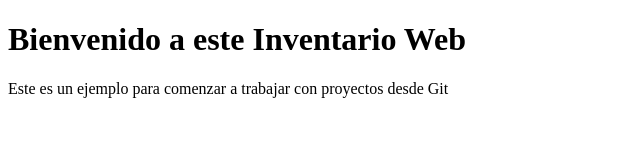
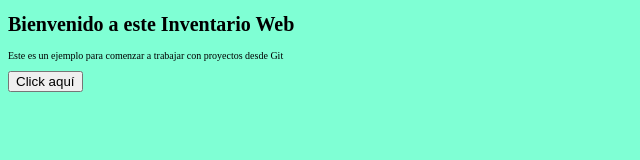
Before and after one commit to dmarquezgal/Proyecto_Git, a plain HTML site: page index.html in a window 1280 px wide. Shown: the whole page, without its empty margins (0-640 px from the left). Drawn offline with Linux system fonts and the light colour scheme.

Commit message:
Modificación de index y JS desde Diseñador-1

```diff
--- a/index.html
+++ b/index.html
@@ -5,9 +5,12 @@
     <meta http-equiv="X-UA-Compatible" content="IE=edge">
     <meta name="viewport" content="width=device-width, initial-scale=1.0">
     <title>Proyecto Git</title>
+    <link rel="stylesheet" href="css/styles.css" type="text/css">
 </head>
 <body>
     <h1>Bienvenido a este Inventario Web</h1>
     <p>Este es un ejemplo para comenzar a trabajar con proyectos desde Git</p>
+    <input type="button" onClick="saludo()" value="Click aquí"/>
 </body>
+<script src="js/script.js"></script>
 </html>
--- a/js/script.js
+++ b/js/script.js
@@ -0,0 +1,3 @@
+function saludo(){
+    alert("Esta es una alerta");
+}
```
